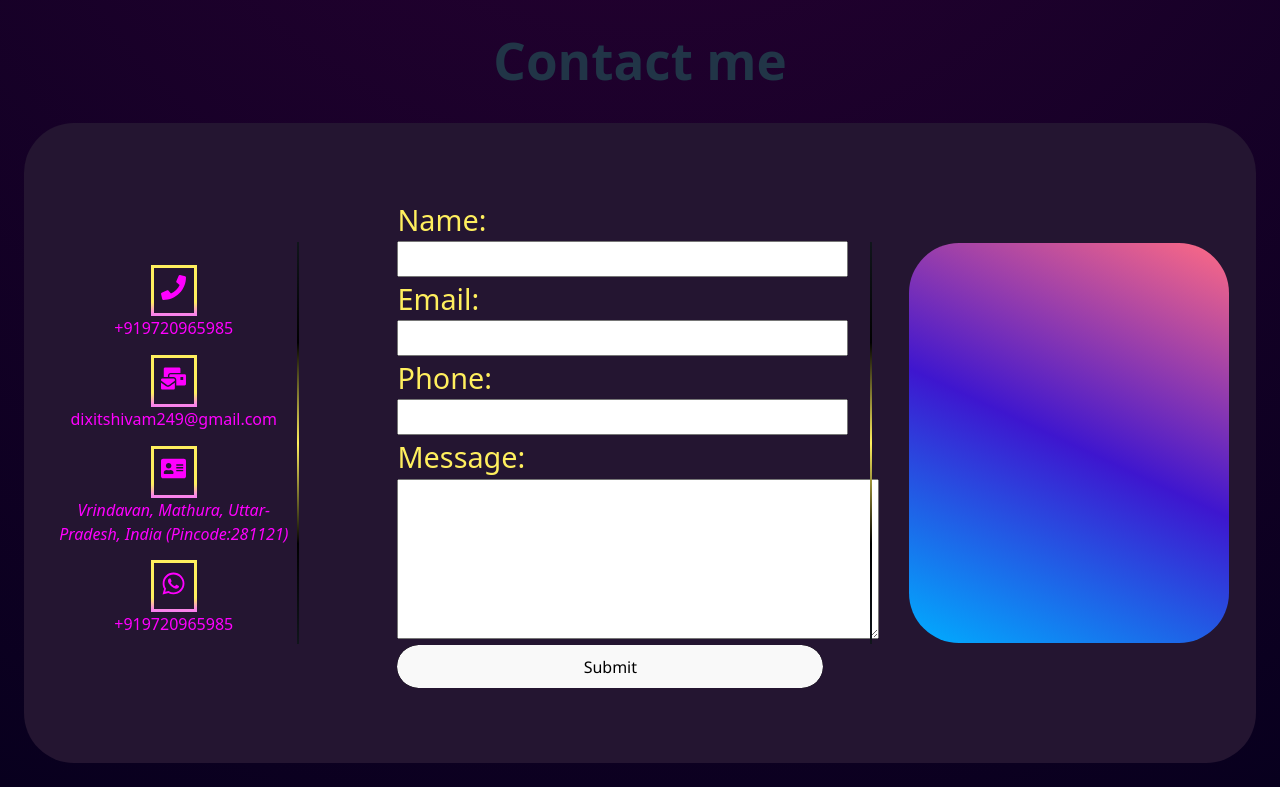
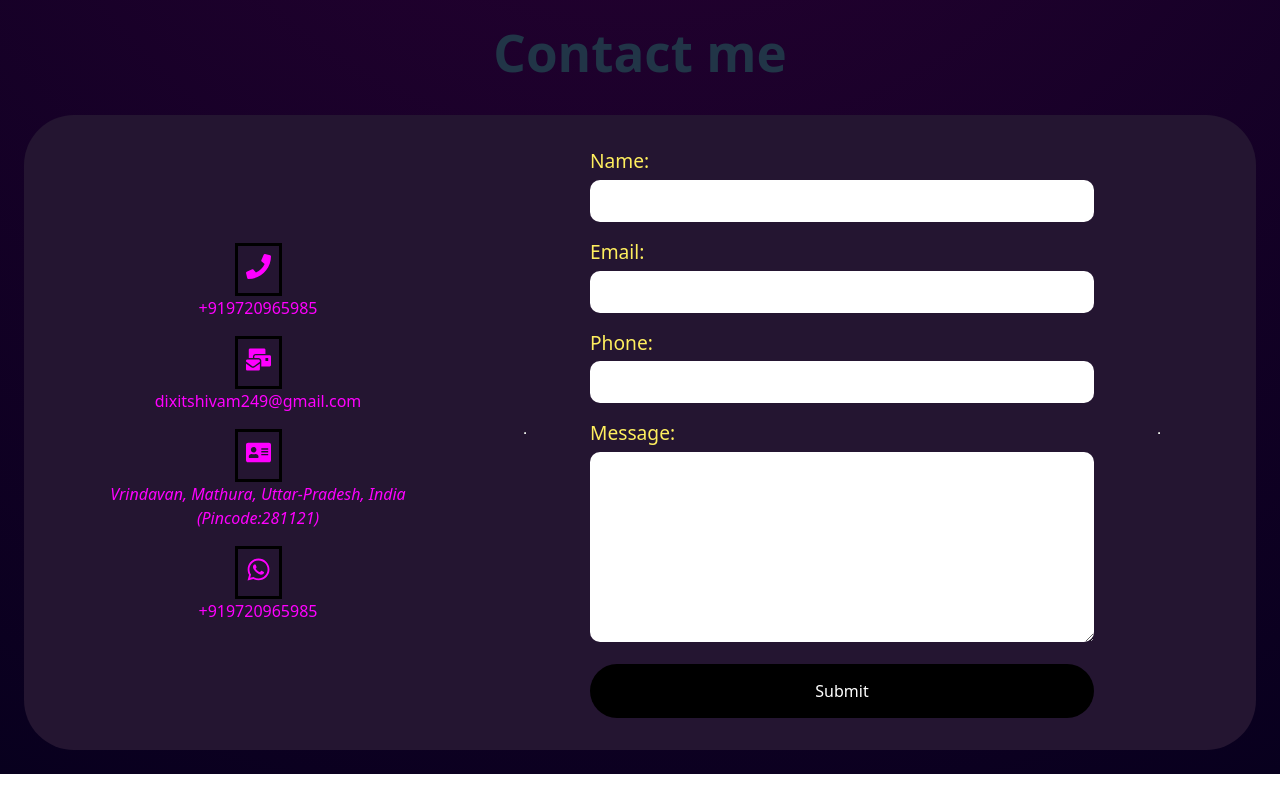
Before and after one commit to civdix/ShivamDixit, a React (Vite) app: page / in a window 1280 px wide. Shown: the part 1620-2407 px from the top of the page. Built offline with nearby package versions, Linux system fonts and the light colour scheme; no server answers.

Commit message:
Fixed the non alignment issue

```diff
--- a/src/assets/styles/Contact.css
+++ b/src/assets/styles/Contact.css
@@ -1,137 +1,151 @@
-#Contact{
-    background-color: rgb(36, 21, 49);
-    border-radius: 50px;
-    color: #ffef5e;
-    display: flex;
-    flex-direction: row;
-    min-height: 80vh;
-    justify-content: center;
-    align-items: center;
+/* 🔧 Ensure consistent box sizing */
+*,
+*::before,
+*::after {
+  box-sizing: border-box;
 }
-.divide{
-    color: #f97ff0;
-    border: 1px solid;
-    border-image:  linear-gradient(to top, rgba(33,43,55,0.5),rgba(1,1,1,0.5),#ffef5e,rgba(1,1,1,0.5), rgba(33,43,55,0.5)) 1;
-    /* box-shadow: 0px -20px 10px black; */
-    writing-mode: vertical-lr;
 
-    margin:0 3% 0 0%;
-    height: 50%;
-    background-color: rgb(0, 0, 0);
+body {
+  overflow-x: hidden; /* 🔒 prevent horizontal scroll */
 }
-.basic{
-    width: 20%;
-    display: flex;
-    flex-direction: column;
-    row-gap: 4;
-    float: inline-start;
-    justify-content: flex-start;
+
+#Contact {
+  background-color: rgb(36, 21, 49);
+  border-radius: 50px;
+  color: #ffef5e;
+  display: flex;
+  flex-direction: row;
+  flex-wrap: wrap;
+  justify-content: center;
+  align-items: center;
+  padding: 2rem;
+  gap: 2rem;
 }
-#icon{
-    border:3px solid black;
-    display: block;
-    width: max-content;
-    padding: 3%;
-    align-self: center;
-    animation: goldenLines 4s infinite;
+
+/* 🔧 Info Section */
+.basic {
+  flex: 1 1 250px;
+  display: flex;
+  flex-direction: column;
+  gap: 1rem;
 }
-.links{
-    display: flex;
-    flex-direction: column;
-    justify-content: center;
-margin: 6% 0 0 0;
+
+#icon {
+  border: 3px solid black;
+  width: max-content;
+  padding: 0.5rem;
+  align-self: center;
+  animation: goldenLines 4s infinite;
+}
+
+.links {
+  display: flex;
+  flex-direction: column;
+  justify-content: center;
+  align-items: center;
+  text-align: center;
+}
+
+/* 🔧 Form Section */
+.form {
+  flex: 1 1 350px;
+  display: flex;
+  flex-direction: column;
+  gap: 1rem;
+}
+
+.form div {
+  width: 100%;
+}
+
+.form div label {
+  display: block;
+  text-align: start;
+  font-size: 1.2rem;
+  margin-bottom: 0.25rem;
 }
 
 
-@keyframes goldenLines {
-0%{
-    border-image:  linear-gradient(to top, #f97ff0, #ffef5e, #ffef5e, #ffef5e, #ffef5e) 1;
-    border-radius: 50px;
-}
-25%{
-    border-image: linear-gradient(to right, #f97ff0, #ffef5e, #ffef5e, #ffef5e, #ffef5e) 1;
-    border-radius: 50%;
-
-}
-50%{
-    border-image: linear-gradient(to bottom, #f97ff0, #ffef5e, #ffef5e, #ffef5e, #ffef5e) 1;
-    border-radius: 50%;
-
-}
-75%{
-    border-radius: 50%;
-    border-image: linear-gradient(to left, #ff7e5f, #feb47b) 1;
-}
-100%{
-    border-image: linear-gradient(to top, #f97ff0, #ffef5e, #ffef5e, #ffef5e, #ffef5e) 1;
-    border-radius: 50%;
-}
+.form div input,
+.form div textarea {
+  width: 100%;
+  font-size: 1rem;
+  padding: 0.75rem 1rem;
+  border-radius: 10px;
+  border: none;
+  outline: none;
+  background-color: #fff;
+  color: #000;
 }
 
-
-.form{
-    display: flex;
-    /* align-items: center; */
-    flex-direction: column;
-    min-width: 37%;
-    align-items: baseline;
-    margin: 0 0 0 5%
-
-}
-.form div{
-    max-width: 90%;
-}
-.form div label{
-    display: block;
-    text-align: start;
-    font-size: 180%;
-}
-.form div input{
-    width: 170%;
-    font-size: 120%;
-    padding: 2% 4%;
-
-}
-.details {
-    position: relative;
-    width: 25vw;
-    min-height: 50vh;
-    border-radius: 50px;
-    overflow: hidden;
-    background: linear-gradient(205deg, #ff6b84, rgb(62, 22, 207), #00aeff);
-
-}
-.submit {
-    position: relative;
-    width: 100%;
-    background: black;
-    font-family: 'Segoe UI', Tahoma, Geneva, Verdana, sans-serif;
-    display: flex;
-    text-align: center;
-    justify-content: center;
-    align-items: center;
-    border-radius: 1000px;
-    color: white;
-    font-size: 1rem;
-    border: none;
-    cursor: pointer;
-    overflow: hidden; /* Hides the extra glowing shadow */
+/* 🔧 Submit Button */
+.submit button {
+  background-color: black;
+  color: white;
+  padding: 1rem;
+  width: 100%;
+  border: none;
+  border-radius: 1000px;
+  cursor: pointer;
+  font-size: 1rem;
 }
 
+.submit button:hover {
+  box-shadow: 40px 0px 110px rgba(0, 132, 255, 0.8),
+    -40px 0px 110px blueviolet;
+}
 
-.submit button:hover {
-    box-shadow: 40px 0px 110px rgba(0, 132, 255, 0.8),-40px 0px 110px  blueviolet;
+/* 🔧 Divider */
+.divide {
+  height: 100%;
+  width: 2px;
+  background: linear-gradient(
+    to top,
+    rgba(33, 43, 55, 0.5),
+    rgba(1, 1, 1, 0.5),
+    #ffef5e,
+    rgba(1, 1, 1, 0.5),
+    rgba(33, 43, 55, 0.5)
+  );
+  margin: 0 2rem;
 }
-.submit button{
-    margin: auto;
+
+/* 🔧 Loading Styles */
+.Loading {
+  position: fixed;
+  top: 0;
+  left: 0;
+  width: 100vw;
+  height: 100vh;
+  background-color: rgba(128, 128, 128, 0.2);
+  z-index: 9999;
+  display: flex;
+  justify-content: center;
+  align-items: center;
+}
+
+/* 🔧 Responsive Fix */
+@media screen and (max-width: 768px) {
+  #Contact {
+    flex-direction: column;
+    padding: 1rem;
+  }
+
+  .basic,
+  .form {
     width: 100%;
-border-radius: 1000px;
+  }
+
+  .form div input,
+  .form div textarea {
+    font-size: 1rem;
+  }
+
+  .divide {
+    display: none;
+  }
+
+  .basic a {
+    width: 100%;
+  }
 }
-.relative{
-position:relative;
-}
-@media screen and (max-width: 768px){
-.contactUsMain{
-  display:none;
-}
-}
--- a/src/assets/styles/Navbar.css
+++ b/src/assets/styles/Navbar.css
@@ -59,6 +59,7 @@
   font-weight: bold;
   background: linear-gradient(90deg, #ff00ff, #00ffff);
   -webkit-background-clip: text;
+  background-clip:text;
   -webkit-text-fill-color: transparent;
   align-items: center;
   /* margin-top: 0.7%; */
--- a/src/components/api/mailjet.ts
+++ b/src/components/api/mailjet.ts
@@ -9,7 +9,7 @@ type EmailParse = {
 }
 export const sendEmail = async ({ name, email, message,phone }:EmailParse) => {
   try {
-    const resultFromSendingMessageMe= await emailjs.send(
+     await emailjs.send(
       'service_arcorwu',     // Dixitshiva.....
       'template_rrlukam',    // Email Goes to ME
       {
@@ -21,7 +21,7 @@ export const sendEmail = async ({ name, email, message,phone }:EmailParse) => {
       'rhGEG25F9oEhiUi_2'      // e.g. A1BcD2EfG3HiJ4KlM
     );
 
-    const resultFromSendingMessageContacter = await emailjs.send(
+     await emailjs.send(
       'service_arcorwu',     // Dixitshiva.....
       'template_ffxpayg',    // Email Goes to Contacter
       {
```
Also changed, not shown: src/components/Contactus.tsx (+52 -46 lines).
